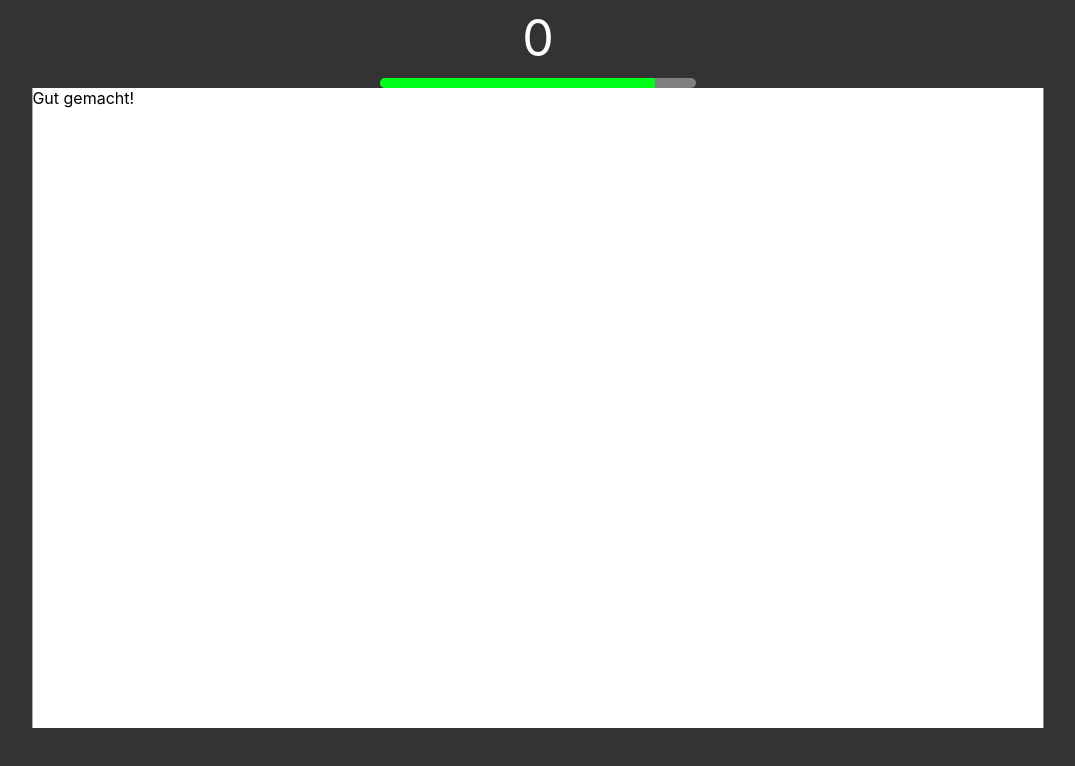
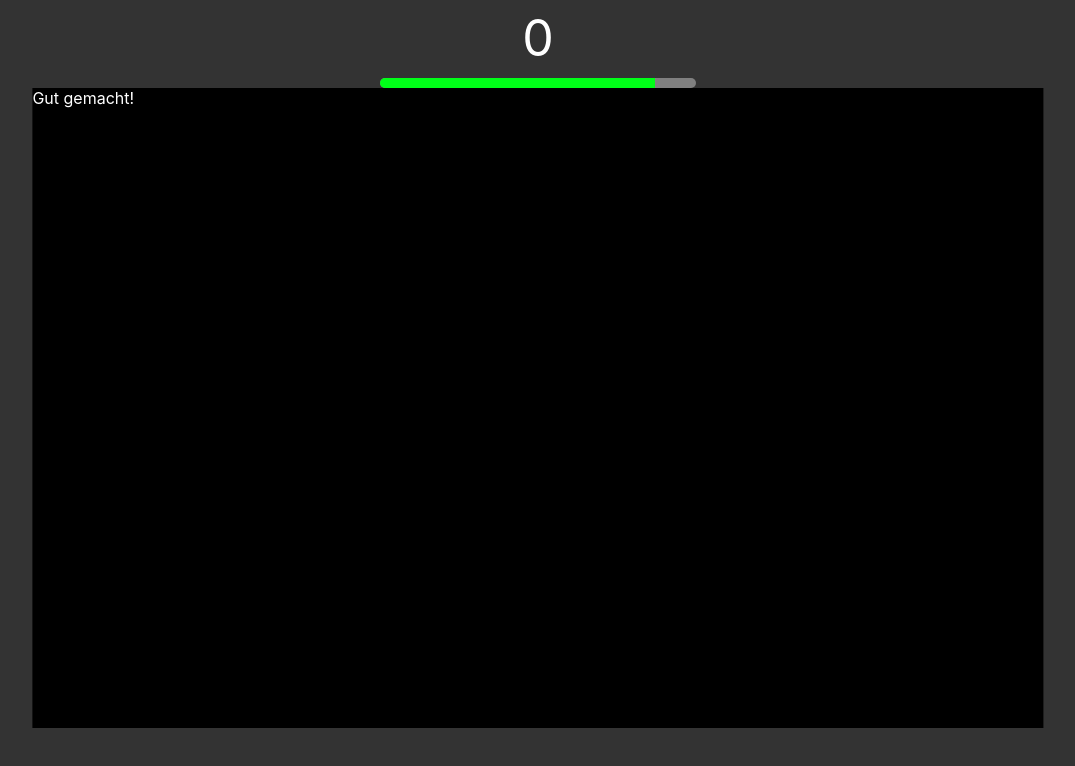
Before and after one commit to leo848/10000mates, a plain HTML site: page index.html in a window 1280 px wide. Both pictures are taken after a click on the button "splashscreen". Shown: the whole page, without its empty margins (102-1177 px from the left). Drawn offline with Linux system fonts and the light colour scheme.

Commit message:
Update style.css

```diff
--- a/style.css
+++ b/style.css
@@ -72,8 +72,9 @@ a {
 	left: 50%;
 	top: 50%;
 	transform: translate(-50%, -50%);
-	background-color: white;
-	color: black;
+	background-color: black;
+	color: white;
 	height: 80%;
 	width: 80%;
+	z-index: 99;
 }
```
